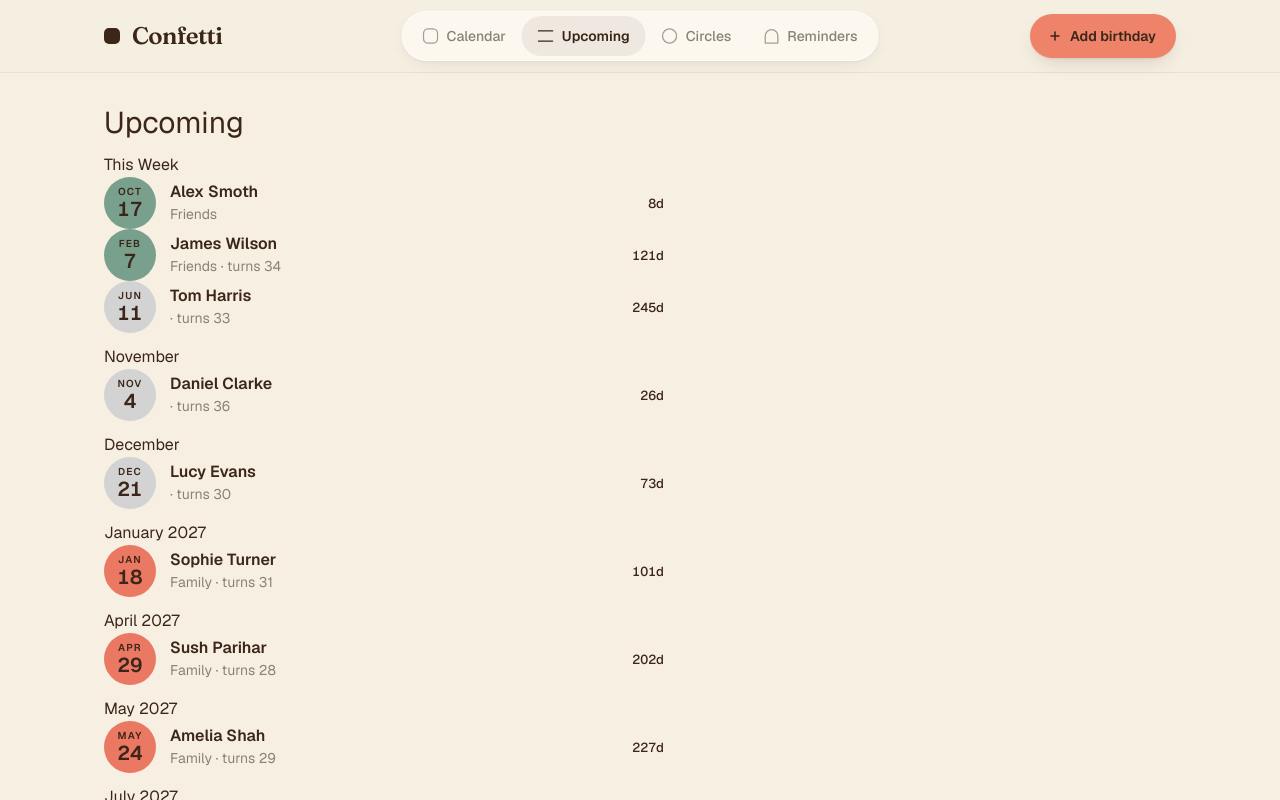
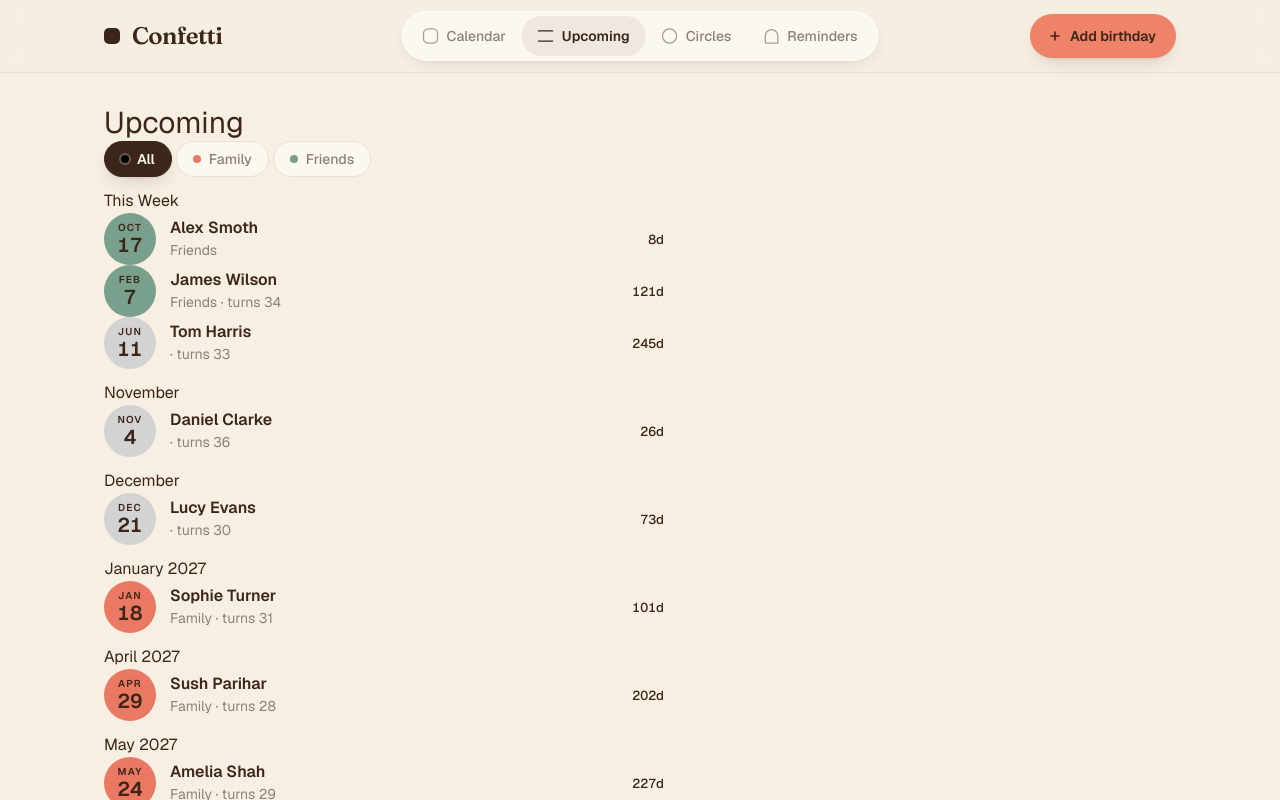
Before and after one commit to Dbrowne14/Confetti, a Next.js app: page /upcoming in a window 1280 px wide. Shown: the top 800 px of the page. Built offline with nearby package versions, Linux system fonts and the light colour scheme.

Commit message:
Adding upcoming filter functionality

```diff
--- a/components/upcoming/Upcoming.tsx
+++ b/components/upcoming/Upcoming.tsx
@@ -1,13 +1,17 @@
+'use client'
+
 import { Person } from "@/lib/data/people";
 import { Circle } from "@/lib/data/circles";
 import { Upcomingfilter } from "./Upcomingfilter";
 import { UpcomingDisplay } from "./UpcomingDisplay";
+import { useState } from "react";
 
 export const Upcoming = ({ circles, people }: { circles: Circle[], people:Person[] }) => {
+    const[selectedCircle, setSelectedCircle] = useState<number |null>(null)
   return (
     <div>
       <h1 className="text-3xl">Upcoming</h1>
-      <Upcomingfilter circles={circles} />
+      <Upcomingfilter circles={circles} setSelectedCircle={setSelectedCircle} selectedCircle={selectedCircle} />
       <UpcomingDisplay people={people} circles={circles}/>
     </div>
   );
--- a/components/upcoming/Upcomingfilter.tsx
+++ b/components/upcoming/Upcomingfilter.tsx
@@ -1,15 +1,33 @@
 import { Circle } from "@/lib/data/circles";
 import { Pill } from "../ui/Pill";
+import { SetStateAction } from "react";
 
-export const Upcomingfilter = ({ circles }: { circles: Circle[] }) => {
+type UpcomingFilterProps = {
+  circles: Circle[];
+  setSelectedCircle: React.Dispatch<SetStateAction<number | null>>;
+  selectedCircle: number | null;
+};
+
+export const Upcomingfilter = ({
+  circles,
+  setSelectedCircle,
+  selectedCircle,
+}: UpcomingFilterProps) => {
+
   return (
     <div className="flex gap-1">
-
+      <Pill label="All" onClick={() => setSelectedCircle(null)}  colour={"black"} isSelected={!selectedCircle}/>
+      {circles.map(({ colour, name, id }) => {
+          const isSelected = id === selectedCircle
+        return (
+          <Pill
+            colour={colour}
+            label={name}
+            onClick={() => setSelectedCircle(id)}
+            isSelected={isSelected}
+          />
+        );
+      })}
     </div>
   );
 };
-
- /*     <Pill label="All" />
-      {circles.map(({ colour, name }) => {
-        return <Pill colour={colour} label={name} />;
-      })}*/
```
